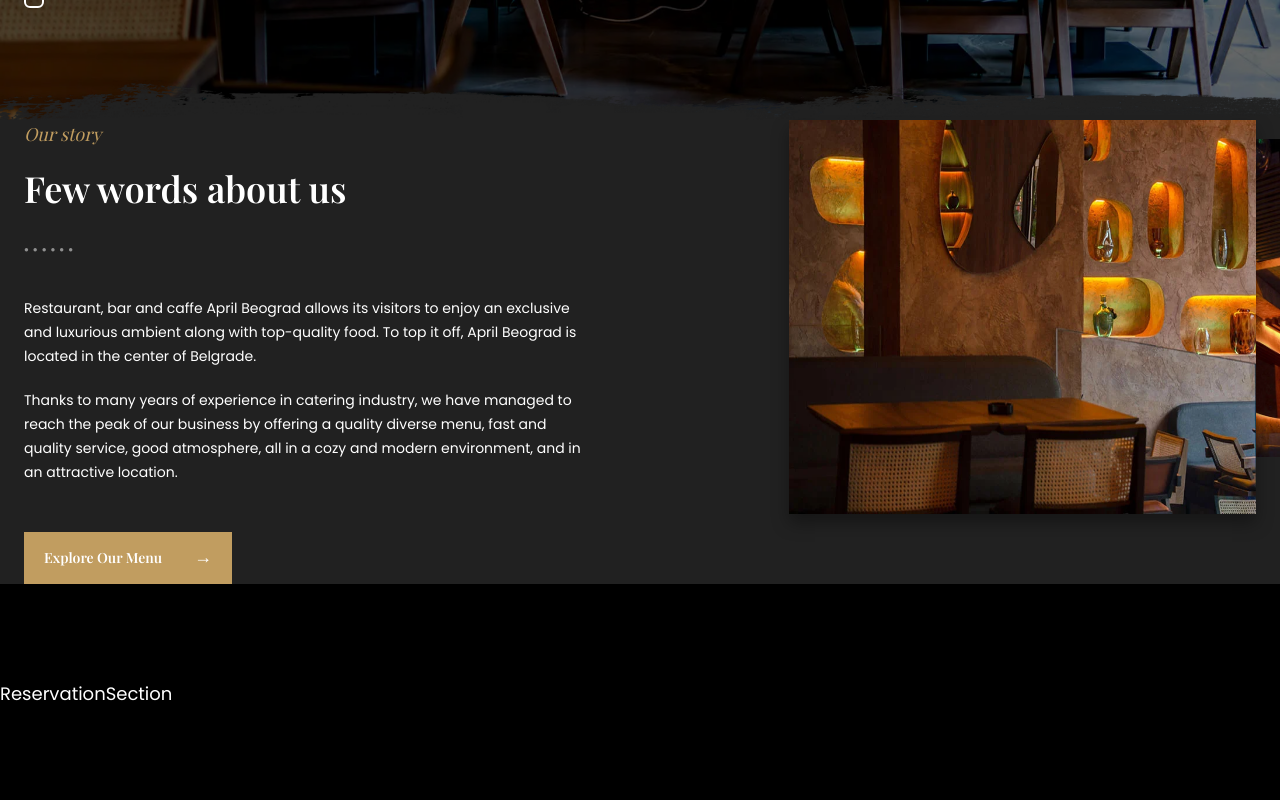
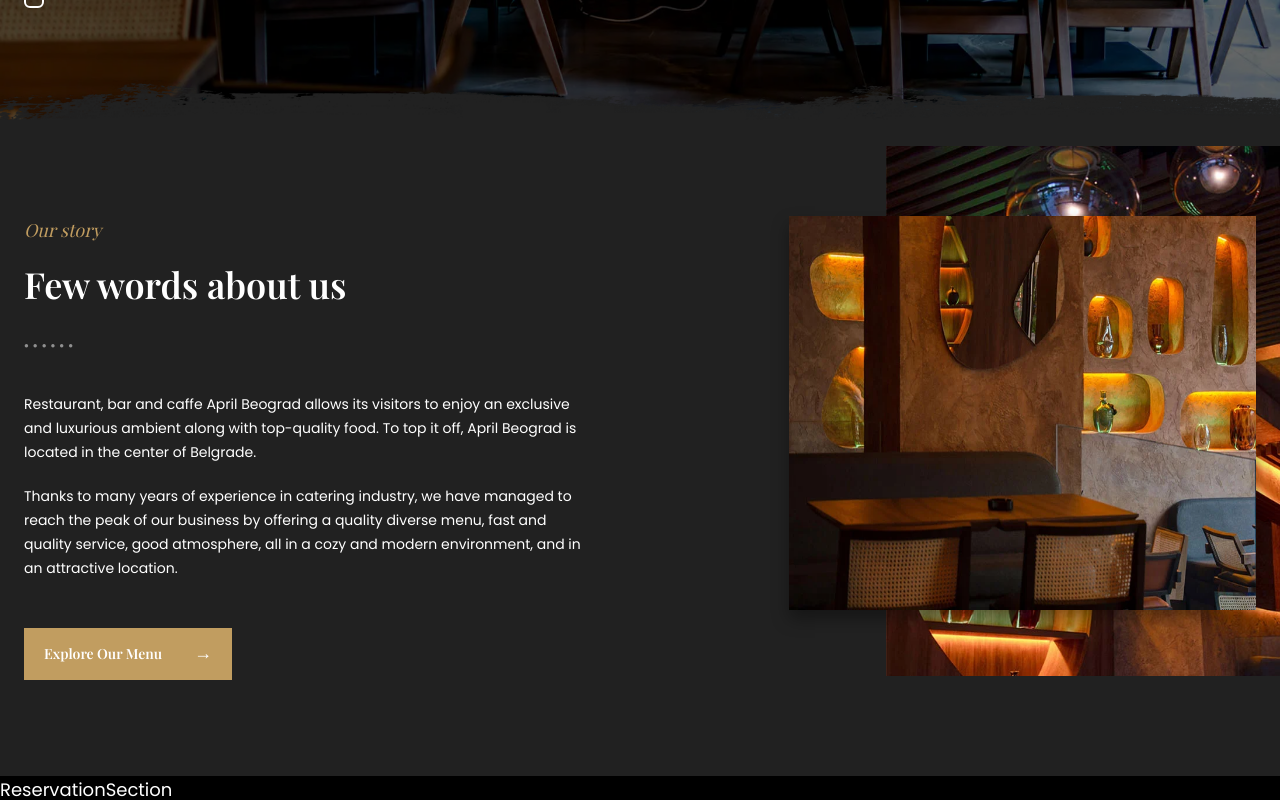
Before and after one commit to milosmicevic/April-Beograd, a React (Vite) app: page / in a window 1280 px wide. Shown: the part 680-1480 px from the top of the page. Built offline with nearby package versions, Linux system fonts and the light colour scheme.

Commit message:
Fixing Sections padding

```diff
--- a/src/index.scss
+++ b/src/index.scss
@@ -102,7 +102,7 @@
 }
 
 section {
-  &:nth-child(even) {
+  &:nth-child(odd) {
     @apply py-16 md:py-24;
   }
   // min-height: 100vh;
```
